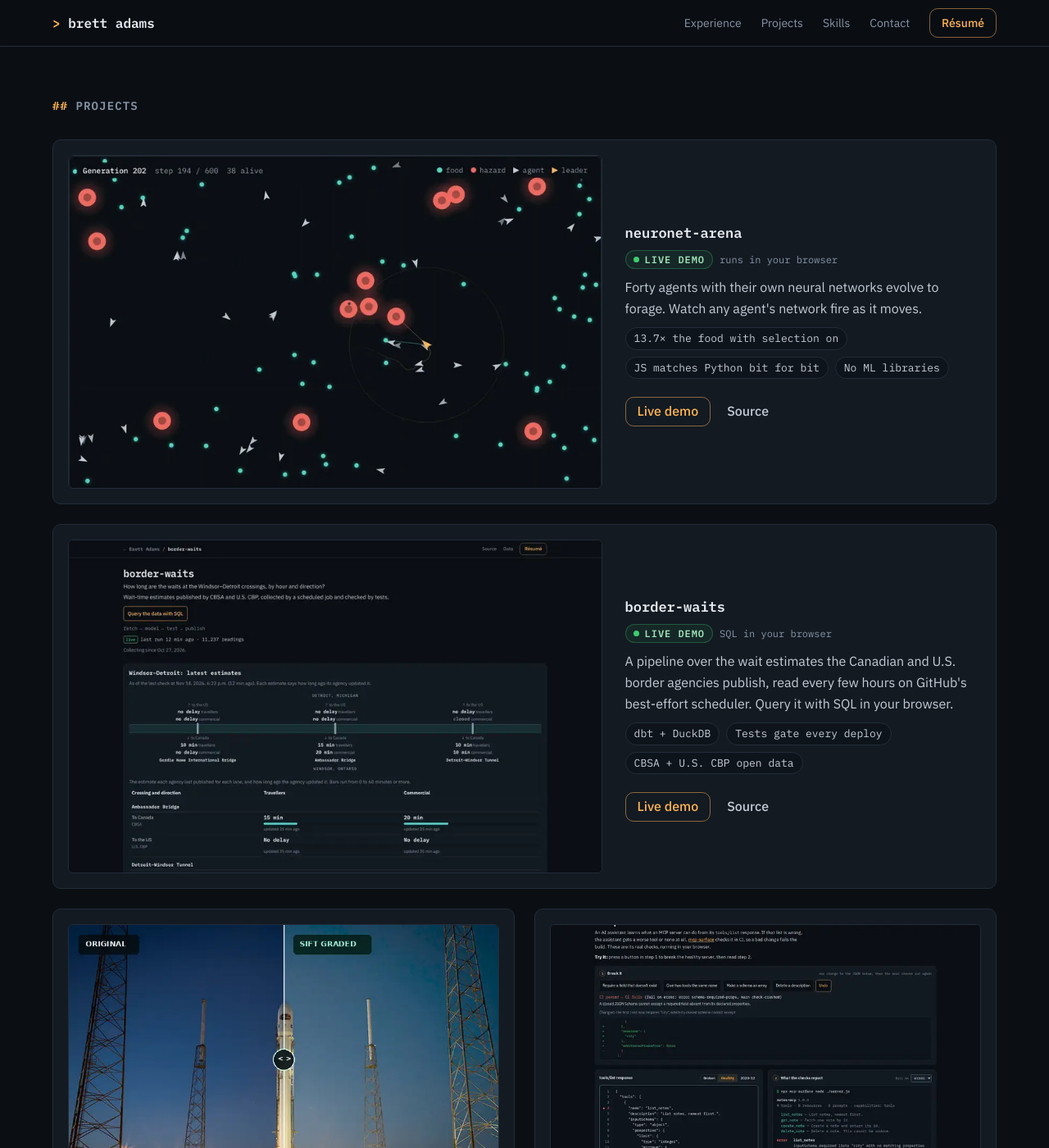
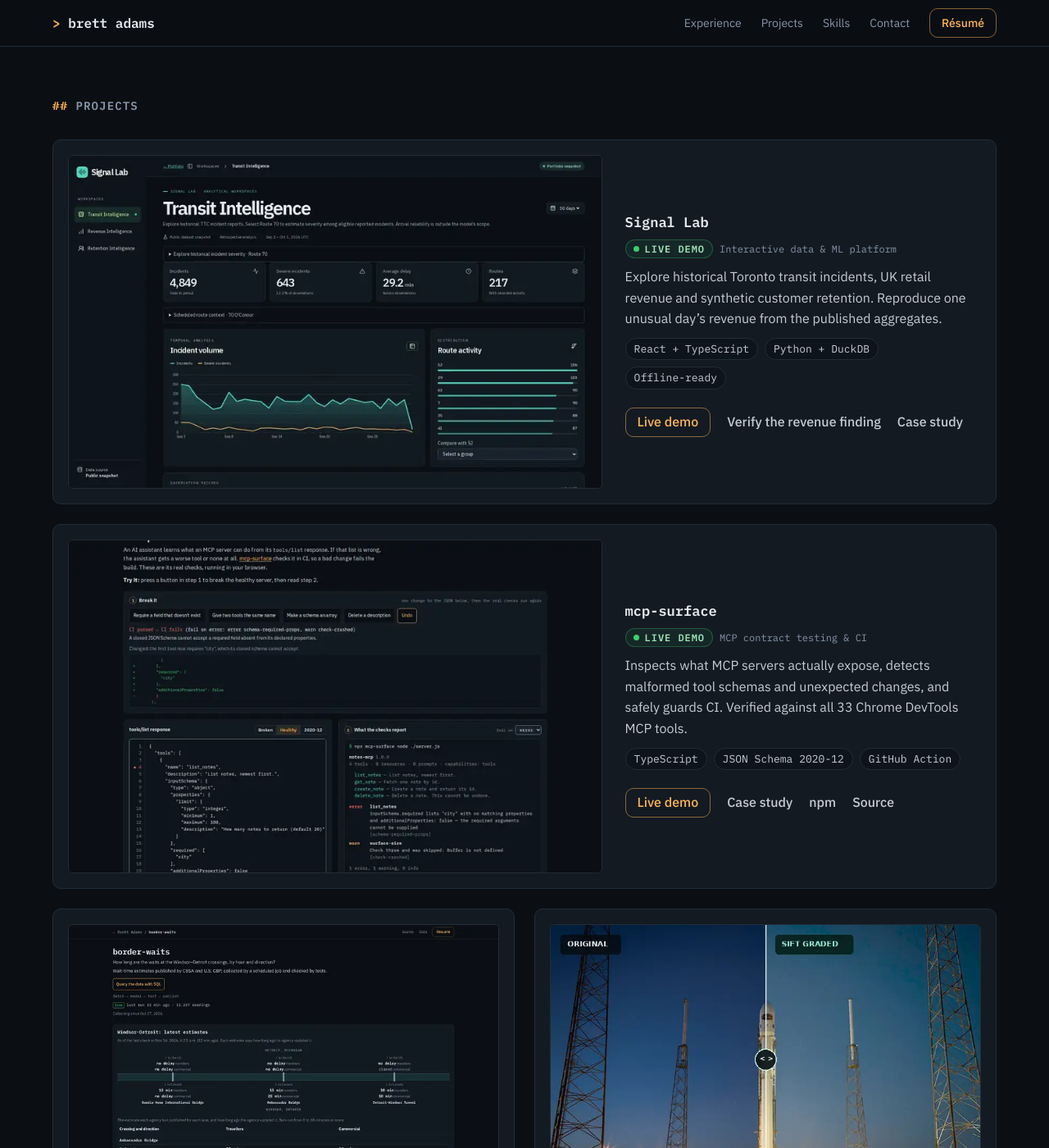
Before and after one commit to brettadams0/brettadams0.github.io, a Jekyll site: the page built from index.html, in a window 1280 px wide and 1400 px high, scrolled down 1658 px. Shown: the whole window at 82% size. Built offline with Jekyll 4.4.1, drawn with Linux system fonts in a browser that asks for light colours; some of the changed text lies outside the part shown.

Commit message:
Lead with a reproducible investigation and a runnable developer tool (#100)
* Lead the project gallery with Signal Lab and mcp-surface

* Align repository and site descriptions with the published demos

```diff
--- a/index.html
+++ b/index.html
@@ -110,61 +110,25 @@ layout: default
   <div class="wrap">
     <h2 id="projects-title" class="section-title"><span class="prefix" aria-hidden="true">## </span>Projects</h2>
     <div class="projects">
-      <article class="project project-featured" data-project="neuronet-arena">
-        <a class="project-shot" href="{{ '/neuronet-arena/' | relative_url }}" tabindex="-1" aria-hidden="true">
-          <img src="{{ '/assets/img/neuronet-arena-800.webp' | relative_url }}"
-               srcset="{{ '/assets/img/neuronet-arena-800.webp' | relative_url }} 800w, {{ '/assets/img/neuronet-arena.webp' | relative_url }} 1280w"
-               sizes="(min-width: 1200px) 650px, (min-width: 861px) 56vw, calc(100vw - 70px)"
-               alt="" width="1280" height="800" loading="lazy" decoding="async" />
-          <video class="shot-loop" data-loop="inview" muted loop playsinline preload="none" aria-hidden="true" tabindex="-1" disablepictureinpicture>
-            <source data-src="{{ '/assets/video/neuronet-arena-loop-480.av1.webm' | relative_url }}" type='video/webm; codecs="av01.0.00M.08"'>
-            <source data-src="{{ '/assets/video/neuronet-arena-loop-480.vp9.webm' | relative_url }}" type='video/webm; codecs="vp9"'>
-            <source data-src="{{ '/assets/video/neuronet-arena-loop-480.mp4' | relative_url }}" type='video/mp4; codecs="avc1.640016"'>
-          </video>
-        </a>
-        <h3 class="project-name">neuronet-arena</h3>
-        <p class="project-kind"><span class="badge-live">Live demo</span> runs in your browser</p>
-        <p class="project-line">Forty agents with their own neural networks evolve to forage. Watch any agent's network fire as it moves.</p>
-        <ul class="chips" role="list"><li>13.7× the food with selection on</li><li>JS matches Python bit for bit</li><li>No ML libraries</li></ul>
-        <p class="links">
-          <a class="link-demo" href="{{ '/neuronet-arena/' | relative_url }}">Live demo<span class="sr-only">: neuronet-arena</span></a>
-          <a href="https://github.com/brettadams0/neuronet-arena">Source<span class="sr-only">: neuronet-arena</span></a>
-        </p>
-      </article>
-      <article class="project project-featured" data-project="border-waits">
-        <a class="project-shot" href="{{ '/border-waits/' | relative_url }}" tabindex="-1" aria-hidden="true">
-          <img src="{{ '/assets/img/border-waits-800.webp' | relative_url }}"
-               srcset="{{ '/assets/img/border-waits-800.webp' | relative_url }} 800w, {{ '/assets/img/border-waits-1600.webp' | relative_url }} 1600w"
+      <article class="project project-featured" data-project="signal-lab">
+        <a class="project-shot" href="{{ '/signal-lab/' | relative_url }}" tabindex="-1" aria-hidden="true">
+          <img src="{{ '/assets/img/signal-lab-800.webp' | relative_url }}"
+               srcset="{{ '/assets/img/signal-lab-800.webp' | relative_url }} 800w, {{ '/assets/img/signal-lab-overview.webp' | relative_url }} 1600w"
                sizes="(min-width: 1200px) 650px, (min-width: 861px) 56vw, calc(100vw - 70px)"
                alt="" width="1600" height="1000" loading="lazy" decoding="async" />
         </a>
-        <h3 class="project-name">border-waits</h3>
-        <p class="project-kind"><span class="badge-live">Live demo</span> SQL in your browser</p>
-        <p class="project-line">A pipeline over the wait estimates the Canadian and U.S. border agencies publish, read every few hours on GitHub's best-effort scheduler. Query it with SQL in your browser.</p>
-        <ul class="chips" role="list"><li>dbt + DuckDB</li><li>Tests gate every deploy</li><li>CBSA + U.S. CBP open data</li></ul>
+        <h3 class="project-name">Signal Lab</h3>
+        <p class="project-kind"><span class="badge-live">Live demo</span> Interactive data &amp; ML platform</p>
+        <p class="project-line">Explore historical Toronto transit incidents, UK retail revenue and synthetic customer retention. Reproduce one unusual day’s revenue from the published aggregates.</p>
+        <ul class="chips" role="list"><li>React + TypeScript</li><li>Python + DuckDB</li><li>Offline-ready</li></ul>
         <p class="links">
-          <a class="link-demo" href="{{ '/border-waits/' | relative_url }}">Live demo<span class="sr-only">: border-waits</span></a>
-          <a href="https://github.com/brettadams0/border-waits-pipeline">Source<span class="sr-only">: border-waits</span></a>
+          <a class="link-demo" href="{{ '/signal-lab/' | relative_url }}">Live demo<span class="sr-only">: Signal Lab</span></a>
+          <a href="{{ '/projects/signal-lab/investigate/' | relative_url }}?alert=c646f48c31360b392784.weekday-1.median.net.2011-09-20">Verify the revenue finding</a>
+          <a href="{{ '/projects/signal-lab/' | relative_url }}">Case study<span class="sr-only">: Signal Lab</span></a>
         </p>
       </article>
 
-      <article class="project" data-project="sift">
-        <a class="project-shot" href="https://github.com/brettadams0/sift" tabindex="-1" aria-hidden="true">
-          <img src="{{ '/assets/img/sift-grade-800.webp' | relative_url }}"
-               srcset="{{ '/assets/img/sift-grade-800.webp' | relative_url }} 800w, {{ '/assets/img/sift-grade-1600.webp' | relative_url }} 1600w"
-               sizes="(min-width: 1200px) 650px, (min-width: 861px) 56vw, calc(100vw - 70px)"
-               alt="" width="1600" height="1000" loading="lazy" decoding="async" />
-        </a>
-        <h3 class="project-name">Sift</h3>
-        <p class="project-kind">Android app</p>
-        <p class="project-line">Swipe through your camera roll to keep or delete, then grade the keepers on-device. The cover shows a real photo before and after Sift's grading pipeline.</p>
-        <ul class="chips" role="list"><li>Kotlin, 6 Gradle modules</li><li>Own baseline JPEG encoder</li><li>No INTERNET permission</li></ul>
-        <p class="links">
-          <a href="https://github.com/brettadams0/sift">Source<span class="sr-only">: Sift</span></a>
-        </p>
-      </article>
-
-      <article class="project" data-project="mcp-surface">
+      <article class="project project-featured" data-project="mcp-surface">
         <a class="project-shot" href="{{ '/mcp-surface/' | relative_url }}" tabindex="-1" aria-hidden="true">
           <img src="{{ '/assets/img/mcp-surface-audit-800.webp' | relative_url }}"
                srcset="{{ '/assets/img/mcp-surface-audit-800.webp' | relative_url }} 800w, {{ '/assets/img/mcp-surface-audit-1600.webp' | relative_url }} 1600w"
@@ -183,23 +147,61 @@ layout: default
         </p>
       </article>
 
-
-      <article class="project" data-project="signal-lab">
-        <a class="project-shot" href="{{ '/signal-lab/' | relative_url }}" tabindex="-1" aria-hidden="true">
-          <img src="{{ '/assets/img/signal-lab-800.webp' | relative_url }}"
-               srcset="{{ '/assets/img/signal-lab-800.webp' | relative_url }} 800w, {{ '/assets/img/signal-lab-overview.webp' | relative_url }} 1600w"
-               sizes="(min-width: 1200px) 650px, (min-width: 861px) 56vw, calc(100vw - 70px)"
+      <article class="project" data-project="border-waits">
+        <a class="project-shot" href="{{ '/border-waits/' | relative_url }}" tabindex="-1" aria-hidden="true">
+          <img src="{{ '/assets/img/border-waits-800.webp' | relative_url }}"
+               srcset="{{ '/assets/img/border-waits-800.webp' | relative_url }} 800w, {{ '/assets/img/border-waits-1600.webp' | relative_url }} 1600w"
+               sizes="(min-width: 1200px) 524px, (min-width: 861px) 45vw, calc(100vw - 70px)"
                alt="" width="1600" height="1000" loading="lazy" decoding="async" />
         </a>
-        <h3 class="project-name">Signal Lab</h3>
-        <p class="project-kind"><span class="badge-live">Live demo</span> Interactive data &amp; ML platform</p>
-        <p class="project-line">Explore three interactive analytical workspaces: historical TTC incident severity, UK retail revenue anomalies, and synthetic B2B customer retention. Built with reproducible data and model evidence.</p>
-        <ul class="chips" role="list"><li>React + TypeScript</li><li>Python + DuckDB</li><li>Offline-ready</li></ul>
+        <h3 class="project-name">border-waits</h3>
+        <p class="project-kind"><span class="badge-live">Live demo</span> SQL in your browser</p>
+        <p class="project-line">A pipeline over the wait estimates the Canadian and U.S. border agencies publish, read every few hours on GitHub's best-effort scheduler. Query it with SQL in your browser.</p>
+        <ul class="chips" role="list"><li>dbt + DuckDB</li><li>Tests gate every deploy</li><li>CBSA + U.S. CBP open data</li></ul>
         <p class="links">
-          <a class="link-demo" href="{{ '/signal-lab/' | relative_url }}">Live demo<span class="sr-only">: Signal Lab</span></a>
-          <a href="{{ '/projects/signal-lab/' | relative_url }}">Case study<span class="sr-only">: Signal Lab</span></a>
+          <a class="link-demo" href="{{ '/border-waits/' | relative_url }}">Live demo<span class="sr-only">: border-waits</span></a>
+          <a href="https://github.com/brettadams0/border-waits-pipeline">Source<span class="sr-only">: border-waits</span></a>
         </p>
       </article>
+
+      <article class="project" data-project="sift">
+        <a class="project-shot" href="https://github.com/brettadams0/sift" tabindex="-1" aria-hidden="true">
+          <img src="{{ '/assets/img/sift-grade-800.webp' | relative_url }}"
+               srcset="{{ '/assets/img/sift-grade-800.webp' | relative_url }} 800w, {{ '/assets/img/sift-grade-1600.webp' | relative_url }} 1600w"
+               sizes="(min-width: 1200px) 524px, (min-width: 861px) 45vw, calc(100vw - 70px)"
+               alt="" width="1600" height="1000" loading="lazy" decoding="async" />
+        </a>
+        <h3 class="project-name">Sift</h3>
+        <p class="project-kind">Android app</p>
+        <p class="project-line">Swipe through your camera roll to keep or delete, then grade the keepers on-device. The cover shows a real photo before and after Sift's grading pipeline.</p>
+        <ul class="chips" role="list"><li>Kotlin, 6 Gradle modules</li><li>Own baseline JPEG encoder</li><li>No INTERNET permission</li></ul>
+        <p class="links">
+          <a href="https://github.com/brettadams0/sift">Source<span class="sr-only">: Sift</span></a>
+        </p>
+      </article>
+
+      <article class="project" data-project="neuronet-arena">
+        <a class="project-shot" href="{{ '/neuronet-arena/' | relative_url }}" tabindex="-1" aria-hidden="true">
+          <img src="{{ '/assets/img/neuronet-arena-800.webp' | relative_url }}"
+               srcset="{{ '/assets/img/neuronet-arena-800.webp' | relative_url }} 800w, {{ '/assets/img/neuronet-arena.webp' | relative_url }} 1280w"
+               sizes="(min-width: 1200px) 524px, (min-width: 861px) 45vw, calc(100vw - 70px)"
+               alt="" width="1280" height="800" loading="lazy" decoding="async" />
+          <video class="shot-loop" data-loop="inview" muted loop playsinline preload="none" aria-hidden="true" tabindex="-1" disablepictureinpicture>
+            <source data-src="{{ '/assets/video/neuronet-arena-loop-480.av1.webm' | relative_url }}" type='video/webm; codecs="av01.0.00M.08"'>
+            <source data-src="{{ '/assets/video/neuronet-arena-loop-480.vp9.webm' | relative_url }}" type='video/webm; codecs="vp9"'>
+            <source data-src="{{ '/assets/video/neuronet-arena-loop-480.mp4' | relative_url }}" type='video/mp4; codecs="avc1.640016"'>
+          </video>
+        </a>
+        <h3 class="project-name">neuronet-arena</h3>
+        <p class="project-kind"><span class="badge-live">Live demo</span> runs in your browser</p>
+        <p class="project-line">Forty agents with their own neural networks evolve to forage. Watch any agent's network fire as it moves.</p>
+        <ul class="chips" role="list"><li>13.7× the food with selection on</li><li>JS matches Python bit for bit</li><li>No ML libraries</li></ul>
+        <p class="links">
+          <a class="link-demo" href="{{ '/neuronet-arena/' | relative_url }}">Live demo<span class="sr-only">: neuronet-arena</span></a>
+          <a href="https://github.com/brettadams0/neuronet-arena">Source<span class="sr-only">: neuronet-arena</span></a>
+        </p>
+      </article>
+
       <article class="project" data-project="mazefinder">
         <a class="project-shot" href="{{ '/mazefinder/' | relative_url }}" tabindex="-1" aria-hidden="true">
           <img src="{{ '/assets/img/mazefinder-800.webp' | relative_url }}"
```
Also changed, not shown: llms.txt (+4 -3 lines), README.md.
